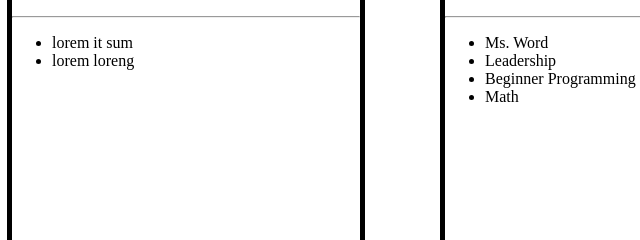
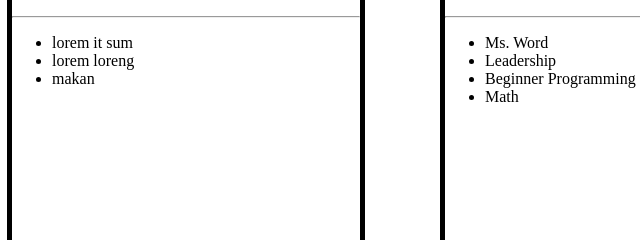
Before and after one commit to Bhaskoro11/Bootcamp1, a plain HTML site: page Bootcamp.html in a window 1280 px wide. Shown: the part 269-509 px from the top of the page, 454-1094 px from the left. Drawn offline with Linux system fonts and the light colour scheme.

Commit message:
first commit

```diff
--- a/Bootcamp.html
+++ b/Bootcamp.html
@@ -31,6 +31,7 @@
             <ul>
                 <li>lorem it sum</li>
                 <li>lorem loreng</li>
+                <li>makan</li>
             </ul>
         </div>
 
```
